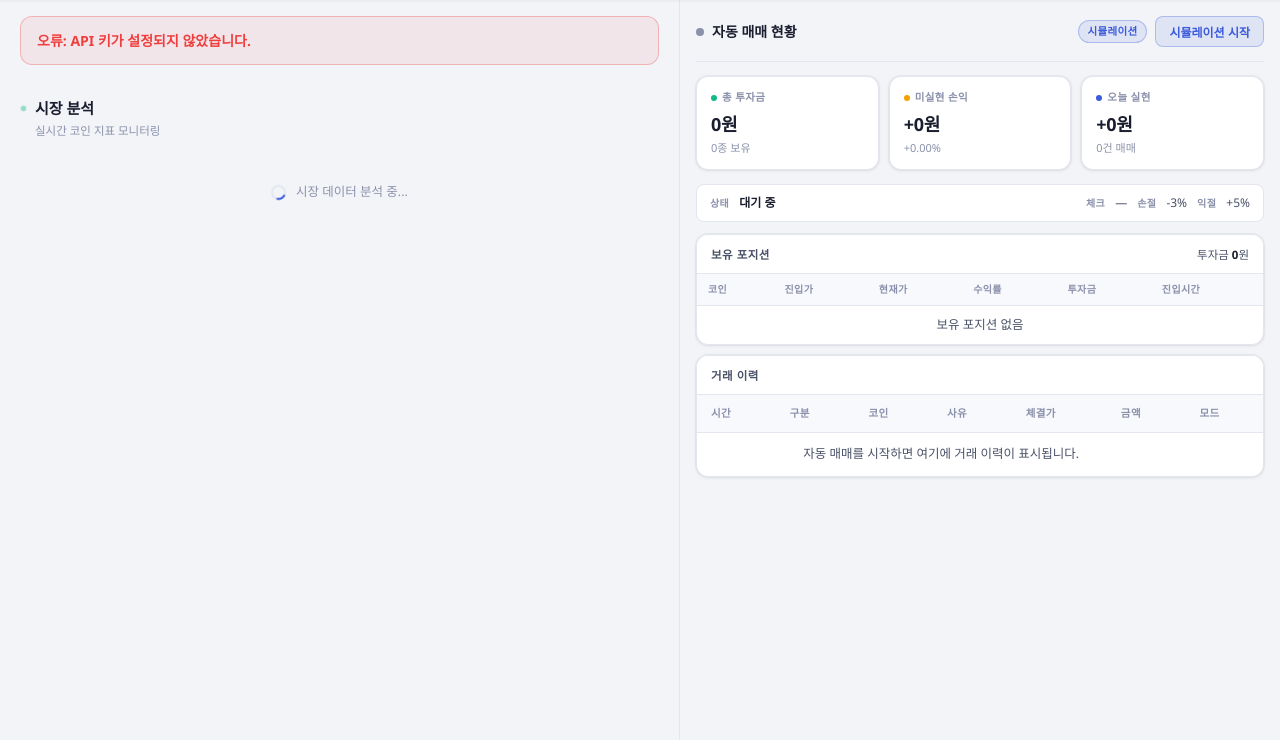
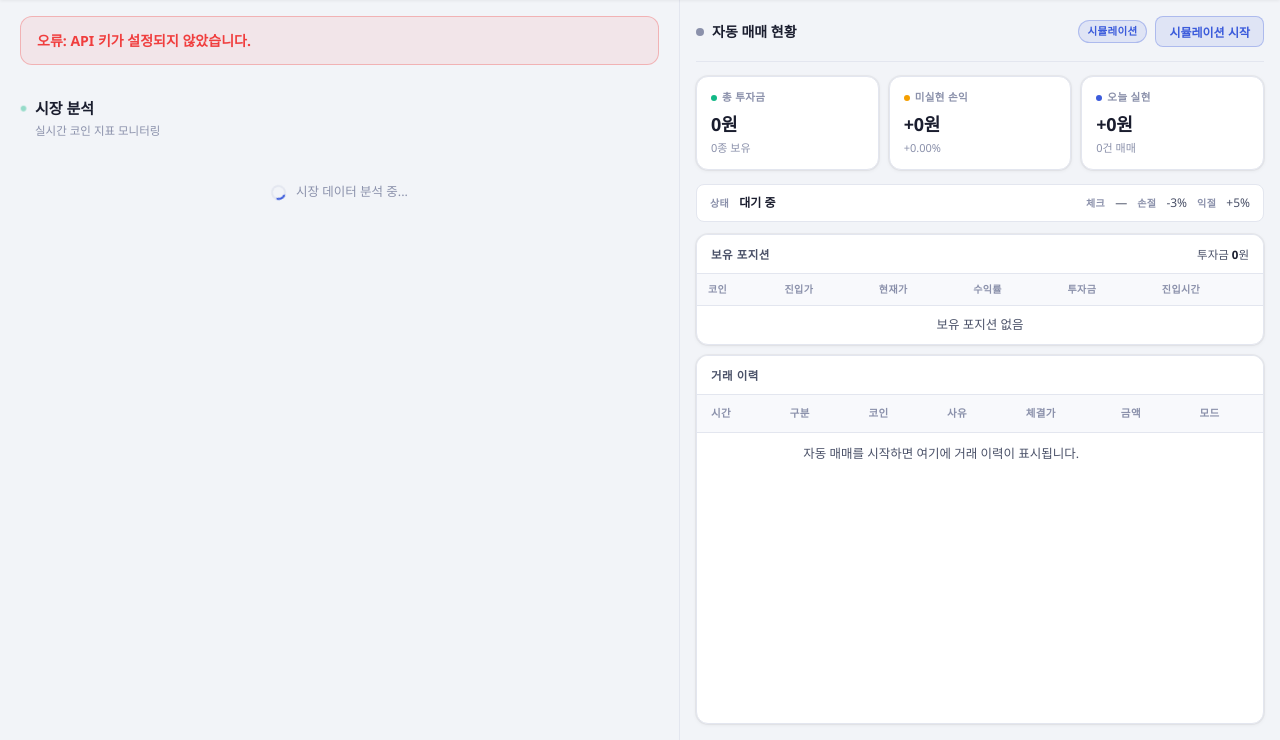
Before and after one commit to Joosiyoung/upbit-bot, a Flask app: page / in a window 1280 px wide. Shown: the part 60-800 px from the top of the page. Run offline with Flask 3, Linux system fonts and the light colour scheme; data that the repository does not hold is empty.

Commit message:
Fix right panel scroll: only trade log scrolls internally
- panel-right: overflow hidden, flex-column (no full-panel scroll)
- trading-section: flex:1 column layout (stats/positions always visible)
- #trade-log-wrap: flex:1 overflow-y auto (trade log only scrolls)

Co-Authored-By: Claude Sonnet 4.6 (1M context) <noreply@anthropic.com>

```diff
--- a/web/static/style.css
+++ b/web/static/style.css
@@ -185,7 +185,10 @@ header {
   flex: 1; min-width: 0; overflow-y: auto; border-right: 1px solid var(--border);
 }
 .panel-right {
-  width: 720px; flex-shrink: 0; overflow-y: auto; background: var(--bg-base);
+  width: 720px; flex-shrink: 0;
+  overflow: hidden;            /* 패널 전체 스크롤 제거 */
+  background: var(--bg-base);
+  display: flex; flex-direction: column;
 }
 .panel-left::-webkit-scrollbar,
 .panel-right::-webkit-scrollbar { width: 5px; }
@@ -481,7 +484,12 @@ footer {
 }
 
 /* ── 자동매매 섹션 ── */
-.trading-section { padding: 0 16px 24px; }
+.trading-section {
+  padding: 0 16px;
+  flex: 1; min-height: 0;       /* 남은 높이 모두 차지 */
+  display: flex; flex-direction: column;
+  overflow: hidden;
+}
 .trading-header {
   display: flex; align-items: center; justify-content: space-between;
   padding: 16px 0 14px; border-bottom: 1px solid var(--border); margin-bottom: 14px;
@@ -627,6 +635,17 @@ footer {
 .tlog-empty { text-align: center; padding: 28px; color: var(--text-muted); font-size: 12.5px; }
 .tlog-reason { white-space: nowrap; font-size: 12px; color: var(--text-sec); }
 
+/* 거래 이력 래퍼만 스크롤 */
+#trade-log-wrap {
+  flex: 1; min-height: 0;
+  overflow-y: auto;
+  overflow-x: auto;
+  margin-bottom: 16px;
+}
+#trade-log-wrap::-webkit-scrollbar { width: 5px; height: 5px; }
+#trade-log-wrap::-webkit-scrollbar-track { background: transparent; }
+#trade-log-wrap::-webkit-scrollbar-thumb { background: var(--border-light); border-radius: 3px; }
+
 /* pos-section-title 호환 */
 .pos-section-title { display: none; }
 
@@ -644,7 +663,9 @@ footer {
 @media (max-width: 900px) {
   body         { overflow: auto; height: auto; }
   .page-layout { flex-direction: column; overflow: visible; }
-  .panel-left, .panel-right { overflow-y: visible; width: auto; flex: none; }
+  .panel-left, .panel-right { overflow: visible; width: auto; flex: none; }
+  .trading-section { overflow: visible; flex: none; }
+  #trade-log-wrap { flex: none; max-height: 400px; }
   .panel-left  { border-right: none; border-bottom: 1px solid var(--border); }
   header       { height: auto; flex-wrap: wrap; padding: 12px 16px; gap: 8px; }
   .header-brand { border-right: none; margin-right: 0; padding-right: 0; }
--- a/web/templates/index.html
+++ b/web/templates/index.html
@@ -5,7 +5,7 @@
 <meta name="viewport" content="width=device-width, initial-scale=1.0">
 <title>Upbit AutoTrade</title>
 <link rel="icon" href="/static/favicon.ico" type="image/x-icon">
-<link rel="stylesheet" href="/static/style.css?v=8">
+<link rel="stylesheet" href="/static/style.css?v=9">
 </head>
 <body>
 
@@ -162,8 +162,8 @@
         </table>
       </div>
 
-      <!-- 거래 이력 -->
-      <div class="table-wrap">
+      <!-- 거래 이력 (내부 스크롤) -->
+      <div class="table-wrap" id="trade-log-wrap">
         <div class="table-title">거래 이력</div>
         <table class="trade-log-table">
           <thead>
```
